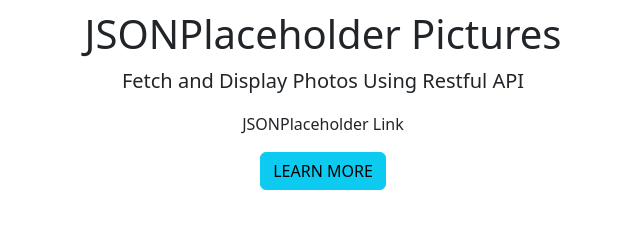
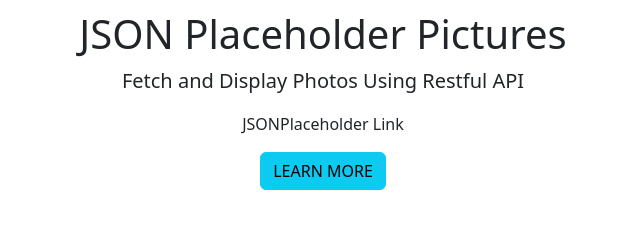
Before and after one commit to lukerebeirowebdev/City-University-of-London--Assessment-Task, a website: page app.html in a window 1280 px wide. Shown: the whole page, without its empty margins (317-957 px from the left). Drawn offline with nearby package versions, Linux system fonts and the light colour scheme; no server answers.

Commit message:
text updated

```diff
--- a/app.html
+++ b/app.html
@@ -13,7 +13,7 @@
 
 <body>
     <div class="information-container">
-        <h1>JSONPlaceholder Pictures</h1>
+        <h1>JSON Placeholder Pictures</h1>
         <p class="lead">Fetch and Display Photos Using Restful API</p>
         <p>JSONPlaceholder Link</p>
         <p><a class="btn btn-info btn-xlg" href="https://jsonplaceholder.typicode.com/" role="button">LEARN MORE</a>
```
